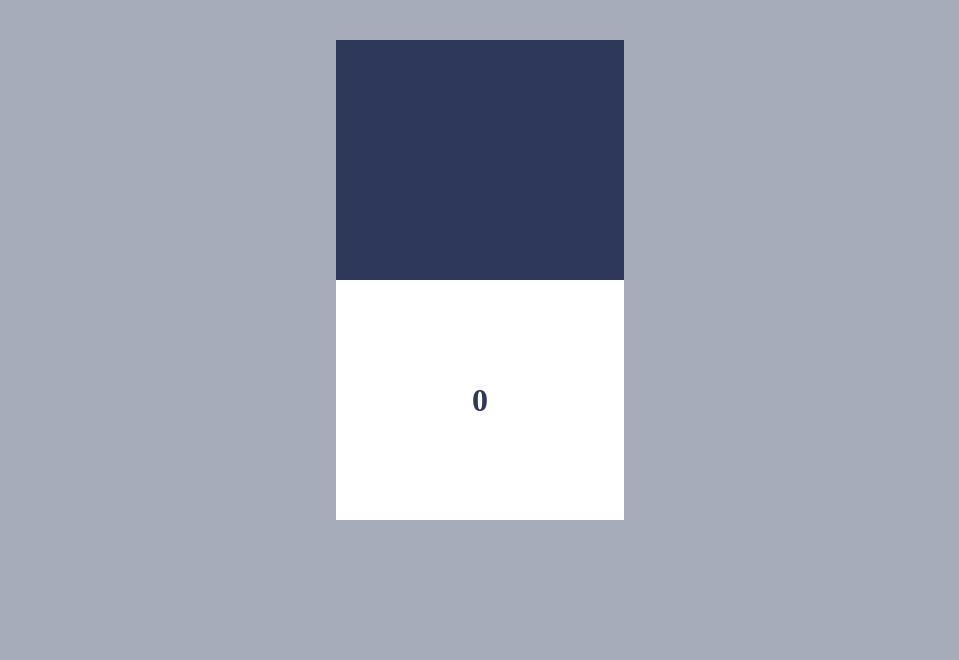
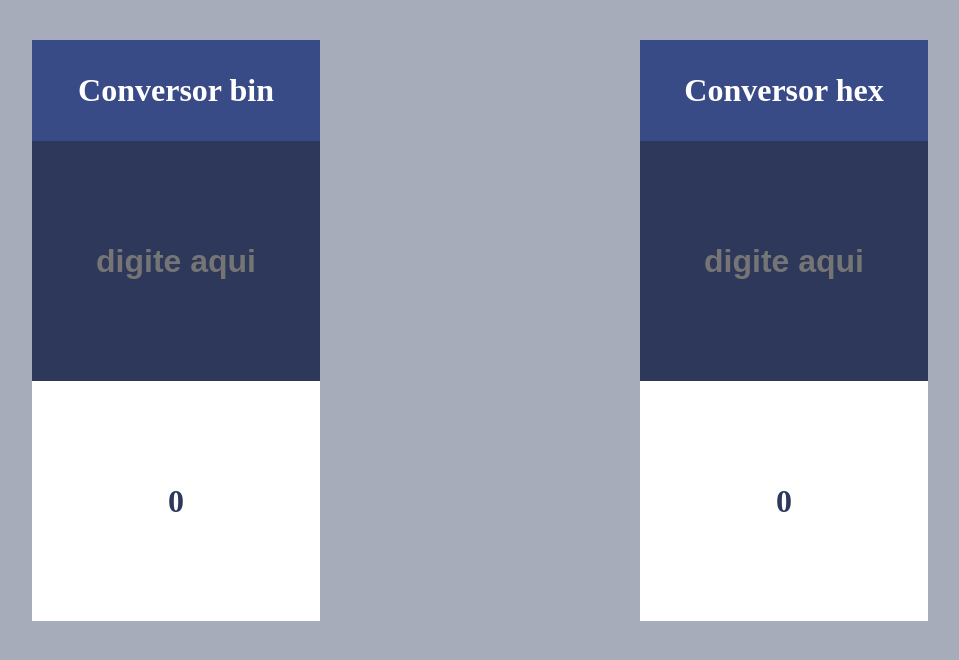
Before and after one commit to justthebasic/conversor, a plain HTML site: page index.html in a window 1280 px wide. Shown: the whole page, without its empty margins (160-1119 px from the left). Drawn offline with Linux system fonts and the light colour scheme.

Commit message:
bin e hex

```diff
--- a/index.html
+++ b/index.html
@@ -8,13 +8,32 @@
     <link rel="stylesheet" href="style.css">
 </head>
 <body>
+    <div id="main">
 
-    <div class="container">
-        <div class="inputContainer">
-            <input type="text" onchange="converter(this.value)">
+        <div class="container">
+            <div class="text-bin">
+                <h1>Conversor bin</h1>
+
+            </div>
+            <div class="inputContainer">
+                <input type="text" placeholder="digite aqui" onchange="converterbin(this.value)">
+            </div>
+            <div class="outputContainer">
+                <h1 id="res">0</h1>
+            </div>
         </div>
-        <div class="outputContainer">
-            <h1 id="res">0</h1>
+
+        <div class="container">
+            <div class="text-hex">
+                <h1>Conversor hex</h1>
+
+            </div>
+            <div class="inputContainer">
+                <input type="text" placeholder="digite aqui" onchange="converterhex(this.value)">
+            </div>
+            <div class="outputContainer">
+                <h1 id="res2">0</h1>
+            </div>
         </div>
     </div>
 
--- a/script.js
+++ b/script.js
@@ -1,5 +1,11 @@
-function converter (num) {
+function converterbin (num) {
     var dec = parseInt(num)
     var bin = dec.toString(2)
     document.getElementById('res').innerText=bin
 }
+
+function converterhex (num) {
+    var dec = parseInt(num)
+    var hex = dec.toString(16)
+    document.getElementById('res2').innerText=hex
+}
--- a/style.css
+++ b/style.css
@@ -3,10 +3,14 @@ body {
     justify-content: center;
     background-color: #a7acba;
 }
-
+#main {
+    display: inline-flex;
+}
 .container {
     width: 18em;
     margin-top: 2em;
+    margin-right: 10em;
+    margin-left: 10em;
 
 }
 
@@ -24,10 +28,14 @@ body {
 }
 .outputContainer{
     background-color: white;
+    width: 100%;
+    word-break: break-all;
+    text-align: center;
 }
 
 h1 {
     color: #2d385b;
+    padding: 1em;
 }
 
 input{
@@ -44,3 +52,17 @@ input{
 input:focus{
     outline: none;
 }
+
+.text-bin h1 {
+    color:white;
+    text-align: center;
+    margin: 0;
+    background-color: #394b86;
+}
+
+.text-hex h1 {
+    color:white;
+    text-align: center;
+    margin: 0;
+    background-color: #394b86;
+}
```
